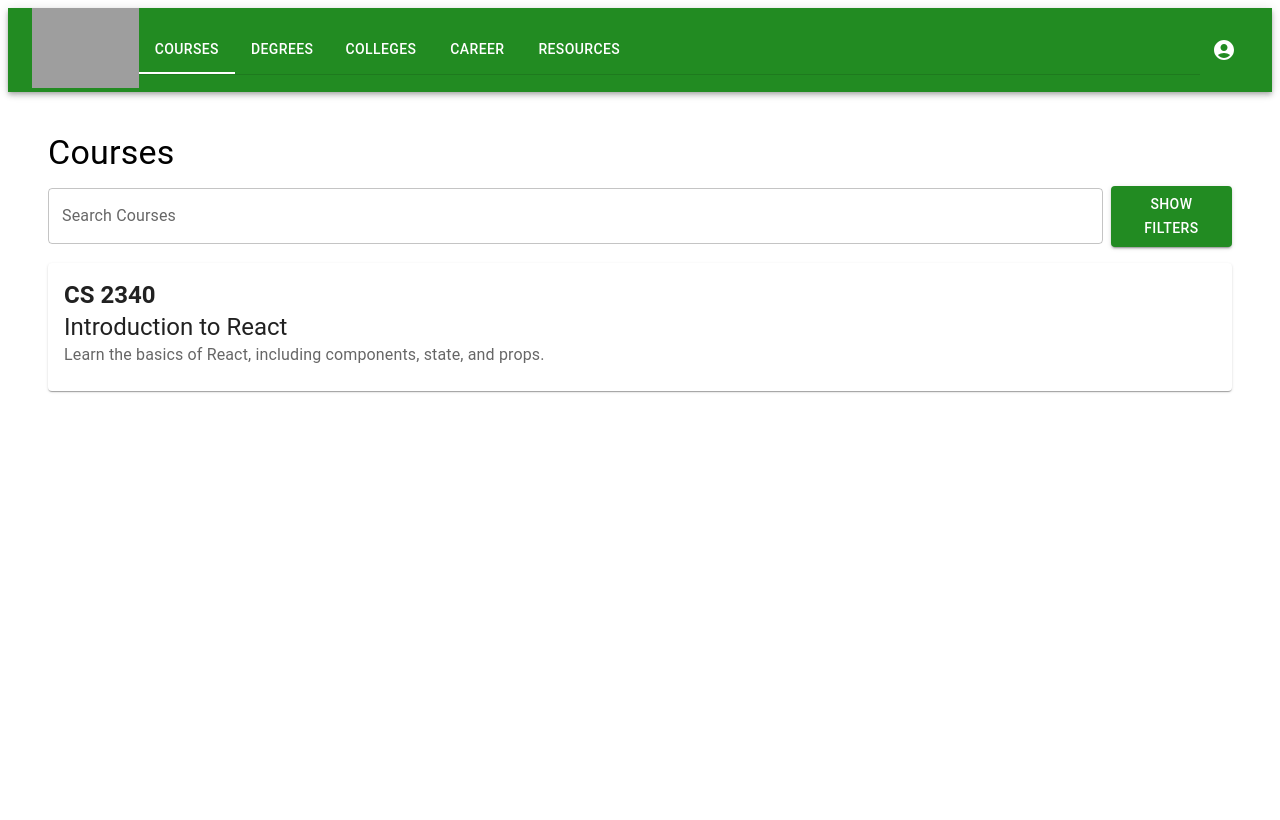
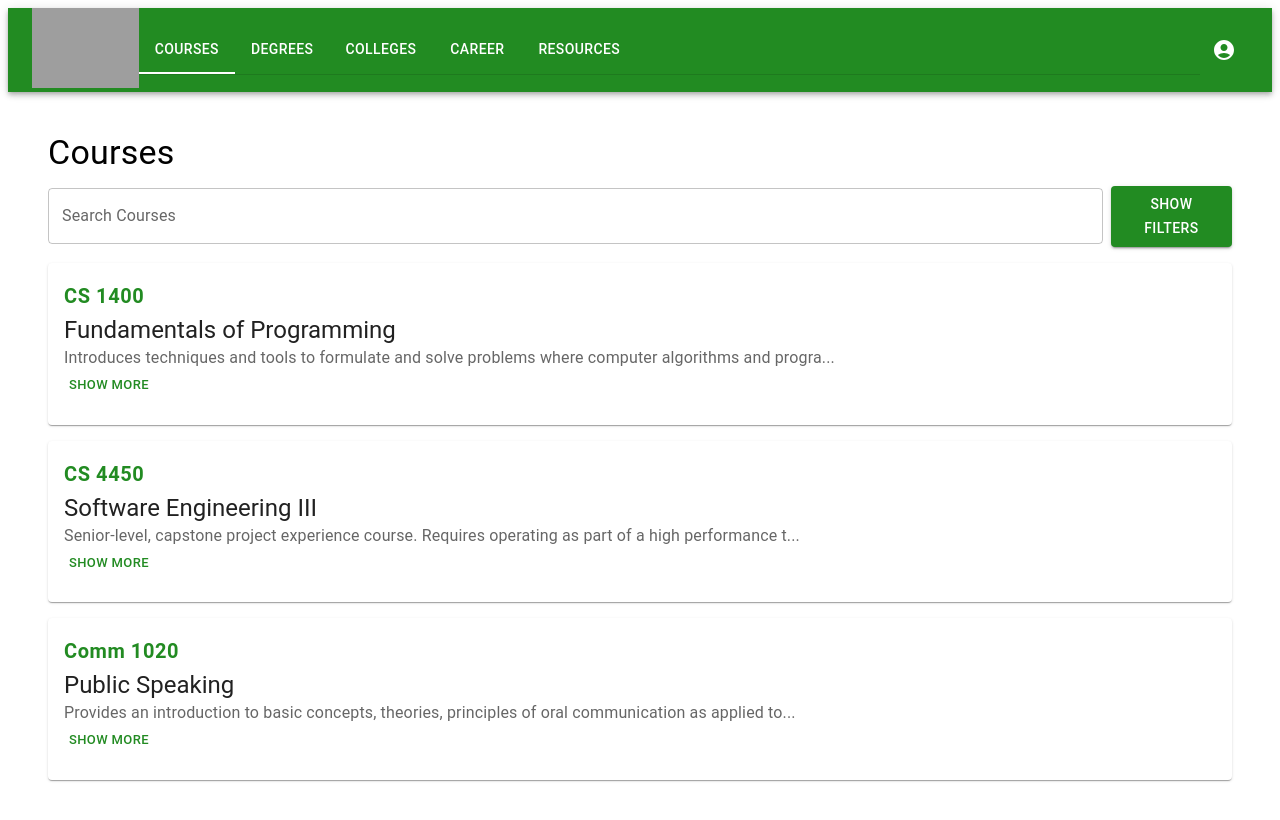
Before and after one commit to jonnydc4/CourseCatalogProject, a React (Create React App) app in the folder frontend/: page /coursecatalog in a window 1280 px wide. Shown: the top 820 px of the page. Built offline with nearby package versions, Linux system fonts and the light colour scheme; grey boxes are pictures that could not be loaded.

Commit message:
Implemented CourseFilter.jsx and CourseDetail.jsx inside of Course.jsx

```diff
--- /dev/null
+++ b/frontend/src/componants/CourseDetail/CourseDetail.jsx
@@ -0,0 +1,59 @@
+import React from 'react';
+import {Card, CardContent, Typography, Box, List, ListItem, Button} from '@mui/material';
+
+const CourseDetail = ({ course, setSelectedCourse }) => {
+    const onBack = () => {
+        setSelectedCourse(null)
+    }
+
+    return (
+        <Card>
+            <CardContent>
+                <Button
+                    variant="contained"
+                    color="primary"
+                    onClick={onBack}
+                    sx={{ marginBottom: 2 }}
+                >
+                    Back
+                </Button>
+                <Typography variant="h4" gutterBottom>
+                    {course.name} ({course.code})
+                </Typography>
+                <Typography variant="subtitle1" gutterBottom>
+                    {course.description}
+                </Typography>
+                <Box mt={2}>
+                    <Typography variant="h6">Details</Typography>
+                    <List>
+                        <ListItem>College: {course.college}</ListItem>
+                        <ListItem>Department: {course.department}</ListItem>
+                        <ListItem>Level: {course.level}</ListItem>
+                        <ListItem>Mode: {course.mode}</ListItem>
+                        <ListItem>Location: {course.location ? course.location : 'N/A'}</ListItem>
+                        <ListItem>Credit: {course.credit}</ListItem>
+                        <ListItem>General Education: {course.generalEducation ? 'Yes' : 'No'}</ListItem>
+                        {course.distribution && <ListItem>Distribution: {course.distribution}</ListItem>}
+                    </List>
+                </Box>
+                <Box mt={2}>
+                    <Typography variant="h6">Applicability</Typography>
+                    <List>
+                        <ListItem>Degree: {course.degree.join(", ")}</ListItem>
+                        <ListItem>Elective for: {course.elective.length > 0 ? course.elective.join(", ") : 'None'}</ListItem>
+                    </List>
+                </Box>
+                <Box mt={2}>
+                    <Typography variant="h6">Skills and Career Outcomes</Typography>
+                    <List>
+                        <ListItem>Skills: {course.skill.join(", ")}</ListItem>
+                        <ListItem>Jobs: {course.job.join(", ")}</ListItem>
+                        <ListItem>Outcomes: {course.outcome}</ListItem>
+                    </List>
+                </Box>
+            </CardContent>
+        </Card>
+    );
+}
+
+export default CourseDetail;
--- a/frontend/src/componants/CourseFilter/DropDownComponent.jsx
+++ b/frontend/src/componants/CourseFilter/DropDownComponent.jsx
@@ -1,4 +1,4 @@
-import React, { useState } from 'react';
+import React from 'react';
 import Box from '@mui/material/Box';
 import Typography from '@mui/material/Typography';
 import Switch from '@mui/material/Switch'; // Importing Switch from MUI
--- a/frontend/src/componants/CourseFilter/DynamicFilterAutocomplete.jsx
+++ b/frontend/src/componants/CourseFilter/DynamicFilterAutocomplete.jsx
@@ -1,9 +1,9 @@
 import {Autocomplete, TextField} from "@mui/material";
-import React, {useState} from "react";
+import React from "react";
 
 const DynamicFilterAutocomplete = ({label, optionList, activeFilters, setActiveFilters}) => {
 
-    const [selectedFilters, setSelectedFilters] = useState(activeFilters[label].filters)
+    // const [selectedFilters, setSelectedFilters] = useState(activeFilters[label].filters)
 
     return (
         <Autocomplete
--- a/frontend/src/componants/CourseList/CourseCard.jsx
+++ b/frontend/src/componants/CourseList/CourseCard.jsx
@@ -1,16 +1,48 @@
-import {Card, CardContent, Typography} from "@mui/material";
-import React from "react";
+import React, {useState} from "react";
+import {Card, CardContent, Typography, Button} from "@mui/material";
 
-const CourseCard = ({code, name, description}) => {
+const CourseCard = ({code, name, description, setSelectedCourse}) => {
+    const [showFullDescription, setShowFullDescription] = useState(false);
+
+    const toggleDescription = () => {
+        setShowFullDescription(!showFullDescription);
+    };
+
+    // Handle when the course code is clicked
+    const handleSelectCourse = () => {
+        setSelectedCourse(code);  // Assuming onSelectCourse is a function passed as a prop that handles the selection
+    };
+
+    // Determine the maximum length for the short description
+    const maxLength = 100;  // Adjust this number based on your needs
+    const displayDescription = description.length > maxLength ? description.substring(0, maxLength) + "..." : description;
+
     return (
         <Card>
             <CardContent>
-                <Typography variant="h5" fontWeight="bold">{code}</Typography>
+                <Button
+                    onClick={handleSelectCourse}
+                    sx={{
+                        fontSize: '1.25rem', // This is equivalent to h5 font-size in most themes
+                        fontWeight: 'bold',
+                        textTransform: 'none',
+                        padding: 0,
+                        minWidth: 0 // Removes minimum width requirement for buttons
+                    }}>
+                    {code}
+                </Button>
                 <Typography variant="h5">{name}</Typography>
-                <Typography color="text.secondary">{description}</Typography>
+                <Typography color="text.secondary">
+                    {showFullDescription ? description : displayDescription}
+                </Typography>
+                {description.length > maxLength && (
+                    <Button onClick={toggleDescription} size="small">
+                        {showFullDescription ? 'Show Less' : 'Show More'}
+                    </Button>
+                )}
             </CardContent>
         </Card>
-    )
+    );
 }
 
-export default CourseCard
+export default CourseCard;
--- a/frontend/src/componants/CourseList/CourseList.jsx
+++ b/frontend/src/componants/CourseList/CourseList.jsx
@@ -1,11 +1,22 @@
+import CourseCard from "./CourseCard";
+import {Box} from "@mui/material";
 
-const CourseList = () => {
-    // Fetch all the courses
+const CourseList = ({ courses, setSelectedCourse }) => {
 
     // Map the courses into course cards
 
     return (
         <>
+            {courses.map((course, index) => (
+                <Box  key={index} sx={{ mb: 2 }}>
+                    <CourseCard
+                        code={course.code}
+                        name={course.name}
+                        description={course.description}
+                        setSelectedCourse={setSelectedCourse}
+                    />
+                </Box>
+            ))}
         </>
     )
 }
--- a/frontend/src/componants/DegreeFilter/DegreeFilter.jsx
+++ b/frontend/src/componants/DegreeFilter/DegreeFilter.jsx
@@ -6,10 +6,7 @@ import {
     FormControlLabel,
     Checkbox,
     Switch,
-    FormControl,
-    InputLabel,
-    MenuItem,
-    Container, Grid, Box, Typography, Stack, Button, FormHelperText, FormLabel
+    Container, Grid, Box, Typography, Stack, Button,
 } from '@mui/material';
 import ActiveFiltersList from "./ActiveFiltersList";
 
--- a/frontend/src/componants/NavbarTabs/Courses.jsx
+++ b/frontend/src/componants/NavbarTabs/Courses.jsx
@@ -1,11 +1,86 @@
-import React, { useState } from 'react';
-import { Box, Typography, TextField, Button, Card, CardContent, Dialog, DialogTitle, DialogContent } from '@mui/material';
+import React, {useState, useMemo, useEffect} from 'react';
+import { Box, Typography, TextField, Button, Dialog, DialogTitle, DialogContent } from '@mui/material';
 import CourseFilter from '../CourseFilter/CourseFilter';
-import CourseCard from "../CourseList/CourseCard";
+import CourseList from "../CourseList/CourseList";
+import CourseDetail from "../CourseDetail/CourseDetail";
 
 function Courses() {
     const [filterOpen, setFilterOpen] = useState(false);
     const [searchQuery, setSearchQuery] = useState('');
+    const [filterSettings, setFilterSettings] = useState({});
+    const [selectedCourseCode, setSelectedCourseCode] = useState(null)
+
+    // We are using synthetic data for now
+    const [courses] = useState([
+        {
+            code: "CS 1400",
+            name: "Fundamentals of Programming",
+            description: "Introduces techniques and tools to formulate and solve problems where computer algorithms and programs are a core part of an effective, repeatable solution. Demonstrates algorithmic thinking using procedural programs composed of sequences of commands, functions, loops, conditionals, and basic data structures. May be delivered online. Lab access fee of $45 for computers applies.",
+            college: "College of Science",
+            department: "Computer Science",
+            degree: ["B.S. of Computer Science"],
+            elective: ["B.S. of Software Engineering"], // A list of degrees that this class can provide elective credit for.
+            generalEducation: false,
+            distribution: null, // Distribution only applies to general education classes
+            level: 1000,
+            mode: "Online",
+            location: null, // Location doesn't apply to online classes
+            credit: 3,
+            skill: ["Web Development", "Frontend Design"], // A list of skills the class teaches
+            job: ["Full Stack Engineer", "Frontend Engineer", "Web Developer"], // A list of jobs that require skills taught in the class.
+            outcome: "Student should be able to {insert bulleted list here}",
+        },
+        {
+            code: "CS 4450",
+            name: "Software Engineering III",
+            description: "Senior-level, capstone project experience course. Requires operating as part of a high performance team. Includes completing the design and implementation of a large-scale software development project. Combines major milestone presentations to project clients, completing a portfolio of project-related artifacts, and offer an evaluation of the project and team experience. Requires students to take a program level assessment. Lab access fee of $45 for computers applies.",
+            college: "College of Science",
+            department: "Computer Science",
+            degree: ["B.S. of Software Engineering"],
+            elective: [], // A list of degrees that this class can provide elective credit for.
+            generalEducation: false,
+            distribution: null, // Distribution only applies to general education classes
+            level: 4000,
+            mode: "In person",
+            location: "CS 403",
+            credit: 3,
+            skill: ["Software Engineering", "QA Testing", "Agile Methodologies"],
+            job: ["Software Engineer", "QA Engineer", "Product Manager"],
+            outcome: "Student should be able to {insert bulleted list here}",
+        },
+        {
+            code: "Comm 1020",
+            name: "Public Speaking",
+            description: "Provides an introduction to basic concepts, theories, principles of oral communication as applied to a variety of speaking situations. Develops competence in oral communication through performance, as applied to critical thinking skills, arrangement of ideas, and use of evidence and reasoning to support claims. Explains how culture influences the perception of effective public speaking.",
+            college: "College of Humanities and Social Sciences",
+            department: "Communication",
+            degree: ["All"], // Since it is a gen ed it applies to all degrees.
+            elective: [], // A list of degrees that this class can provide elective credit for.
+            generalEducation: true,
+            distribution: "Humanities",
+            level: 1000,
+            mode: "In person",
+            location: "LA 205",
+            credit: 3,
+            skill: ["Public Speaking", "Speech Writing"],
+            job: ["Politician", "Motivational Speaker"],
+            outcome: "Student should be able to {insert bulleted list here}",
+        }
+    ]);
+
+    // useMemo hook for filtering courses based on the search query
+    const filteredCourses = useMemo(() => {
+        return courses.filter(course => {
+            return (
+                (searchQuery.length === 0 || course.name.toLowerCase().includes(searchQuery.toLowerCase()) ||
+                    course.description.toLowerCase().includes(searchQuery.toLowerCase()) ||
+                    course.code.toLowerCase().includes(searchQuery.toLowerCase())) &&
+                Object.keys(filterSettings).every(key =>
+                    filterSettings[key].isActive ? course[key] && filterSettings[key].filters.includes(course[key]) : true
+                )
+            );
+        });
+    }, [courses, searchQuery, filterSettings]);
 
     const handleSearchChange = (event) => {
         setSearchQuery(event.target.value);
@@ -15,8 +90,17 @@ function Courses() {
         setFilterOpen(!filterOpen);
     };
 
+    const handleAddFilters = (filters) => {
+        setFilterSettings(filters);
+        toggleFilter();
+    };
+
+    const findCourseByCode = (code) => {
+        return courses.find(course => course.code === code);
+    };
+
     return (
-        <div>
+        selectedCourseCode === null ? (
             <Box sx={{ p: 2 }}>
                 <Typography variant="h4" gutterBottom>Courses</Typography>
                 <Box sx={{ display: 'flex', gap: 1, alignItems: 'center', mb: 2 }}>
@@ -34,16 +118,15 @@ function Courses() {
                 <Dialog open={filterOpen} onClose={toggleFilter}>
                     <DialogTitle>Filter By:</DialogTitle>
                     <DialogContent>
-                        <CourseFilter />
+                        <CourseFilter filterSettings={filterSettings} onAddFilters={handleAddFilters} />
                     </DialogContent>
                 </Dialog>
-                <CourseCard
-                    code={"CS 2340"}
-                    name={"Introduction to React"}
-                    description={"Learn the basics of React, including components, state, and props."}
-                />
+                <CourseList courses={filteredCourses} setSelectedCourse={setSelectedCourseCode}/>
             </Box>
-        </div>
+        ):(
+            <CourseDetail course={findCourseByCode(selectedCourseCode)} setSelectedCourse={setSelectedCourseCode} />
+        )
     );
 }
+
 export default Courses;
```
Also changed, not shown: frontend/src/componants/CourseFilter/CourseFilter.jsx (+49 -54 lines).
